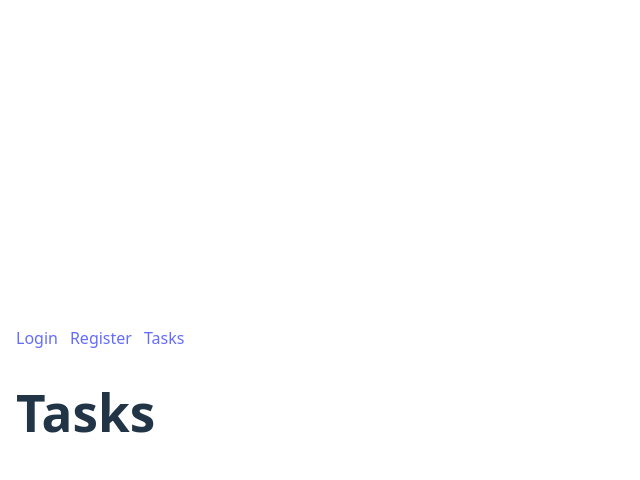
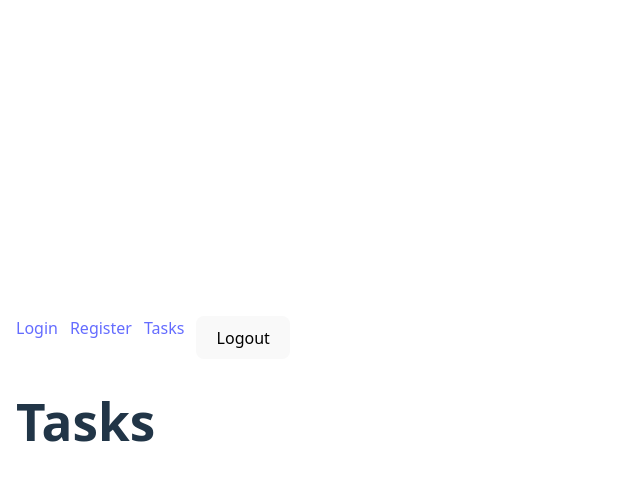
Before and after one commit to ZM-Hamad/task-manager, a React (Vite) app in the folder client/: page /login in a window 1280 px wide. Both pictures are taken after typing "name@example.com", "Sample123" into the empty fields and a click on the button "Login". Shown: the top 480 px of the page, without its empty margins (0-640 px from the left). Built offline with nearby package versions, Linux system fonts and the light colour scheme.

Commit message:
add logout button and clear token

```diff
--- a/client/src/components/Layout.tsx
+++ b/client/src/components/Layout.tsx
@@ -1,12 +1,22 @@
-import { Link, Outlet } from "react-router-dom";
+import { Link, Outlet, useNavigate } from "react-router-dom";
 
 export default function Layout() {
+  const navigate = useNavigate();
+  const token = localStorage.getItem("token");
+
+  function logout() {
+    localStorage.removeItem("token");
+    navigate("/login");
+  }
+
   return (
     <div style={{ padding: 16 }}>
       <nav style={{ display: "flex", gap: 12, marginBottom: 16 }}>
         <Link to="/login">Login</Link>
         <Link to="/register">Register</Link>
         <Link to="/tasks">Tasks</Link>
+
+        {token && <button onClick={logout}>Logout</button>}
       </nav>
 
       <Outlet />
```
